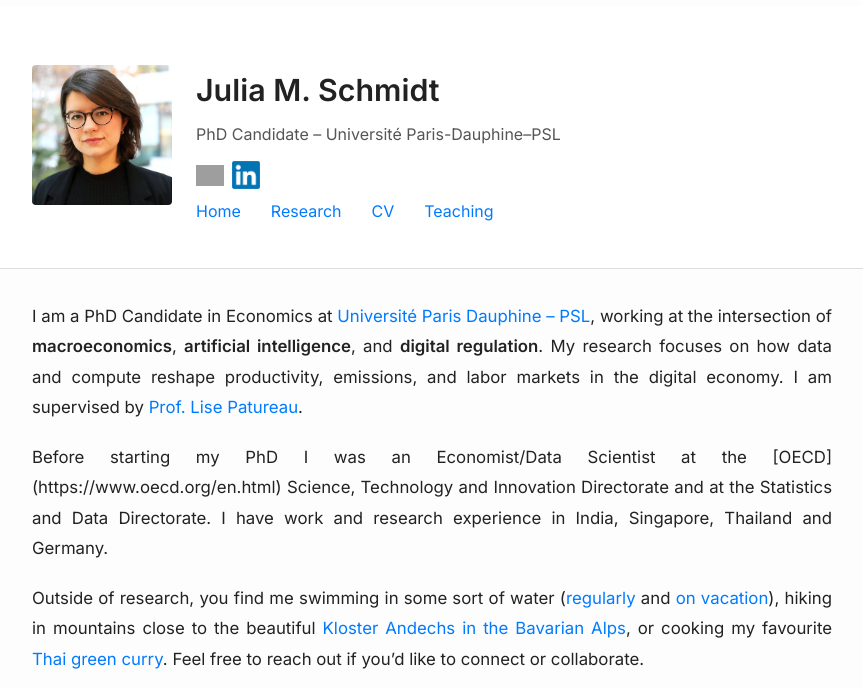
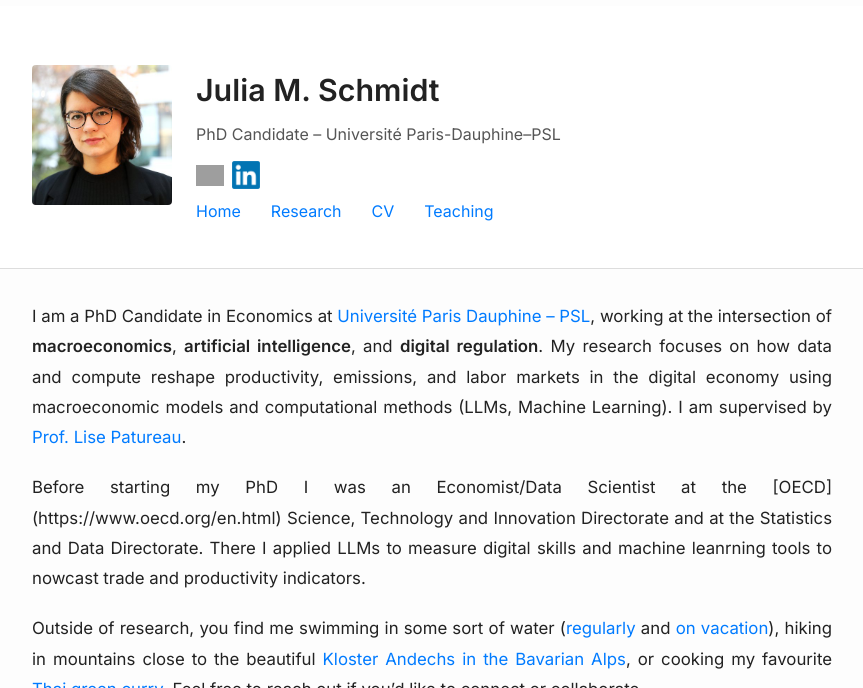
Before and after one commit to julia-m-schmidt/julia-m-schmidt.github.io, a Jekyll site: the page built from home.md, in a window 1280 px wide and 900 px high, cut to the strip 212-900 px from the top of the window. Shown: the whole strip, without its empty margins (208-1071 px from the left). Built offline with Jekyll 4.4.1, drawn with Linux system fonts in a browser that asks for light colours; grey boxes are pictures that could not be loaded.

Commit message:
Update home.md

```diff
--- a/home.md
+++ b/home.md
@@ -5,9 +5,9 @@ permalink: /
 ---
 
 
-I am a PhD Candidate in Economics at [Université Paris Dauphine – PSL](https://dauphine.psl.eu/), working at the intersection of **macroeconomics**, **artificial intelligence**, and **digital regulation**. My research focuses on how data and compute reshape productivity, emissions, and labor markets in the digital economy. I am supervised by [Prof. Lise Patureau](https://sites.google.com/view/lisepatureau/home?authuser=0).
+I am a PhD Candidate in Economics at [Université Paris Dauphine – PSL](https://dauphine.psl.eu/), working at the intersection of **macroeconomics**, **artificial intelligence**, and **digital regulation**. My research focuses on how data and compute reshape productivity, emissions, and labor markets in the digital economy using macroeconomic models and computational methods (LLMs, Machine Learning). I am supervised by [Prof. Lise Patureau](https://sites.google.com/view/lisepatureau/home?authuser=0).
 
-Before starting my PhD I was an Economist/Data Scientist at the [OECD] (https://www.oecd.org/en.html) Science, Technology and Innovation Directorate and at the Statistics and Data Directorate. I have work and research experience in India, Singapore, Thailand and Germany.
+Before starting my PhD I was an Economist/Data Scientist at the [OECD] (https://www.oecd.org/en.html) Science, Technology and Innovation Directorate and at the Statistics and Data Directorate. There I applied LLMs to measure digital skills and machine leanrning tools to nowcast trade and productivity indicators.
 
 Outside of research, you find me swimming in some sort of water ([regularly](https://www.leparisien.fr/paris-75/paris-75015/paris-la-piscine-keller-quinquagenaire-et-toujours-dans-le-bain-13-03-2017-6758721.php) and [on vacation](https://www.schloesser.bayern.de/deutsch/seen/objekte/ammersee.htm)), hiking in mountains close to the beautiful [Kloster Andechs in the Bavarian Alps](https://www.andechs.de/), or cooking my favourite [Thai green curry](https://hot-thai-kitchen.com/green-curry-new-2/). Feel free to reach out if you’d like to connect or collaborate.
 
```
